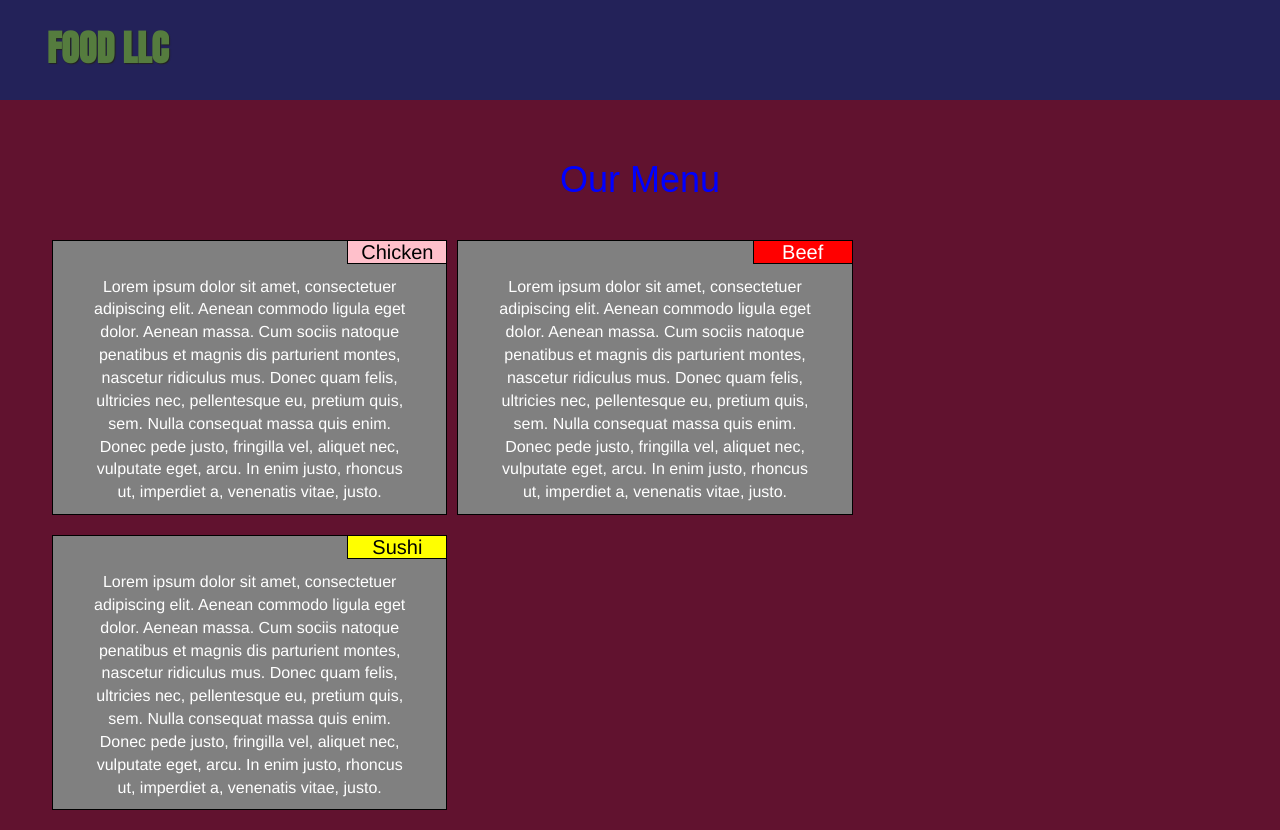
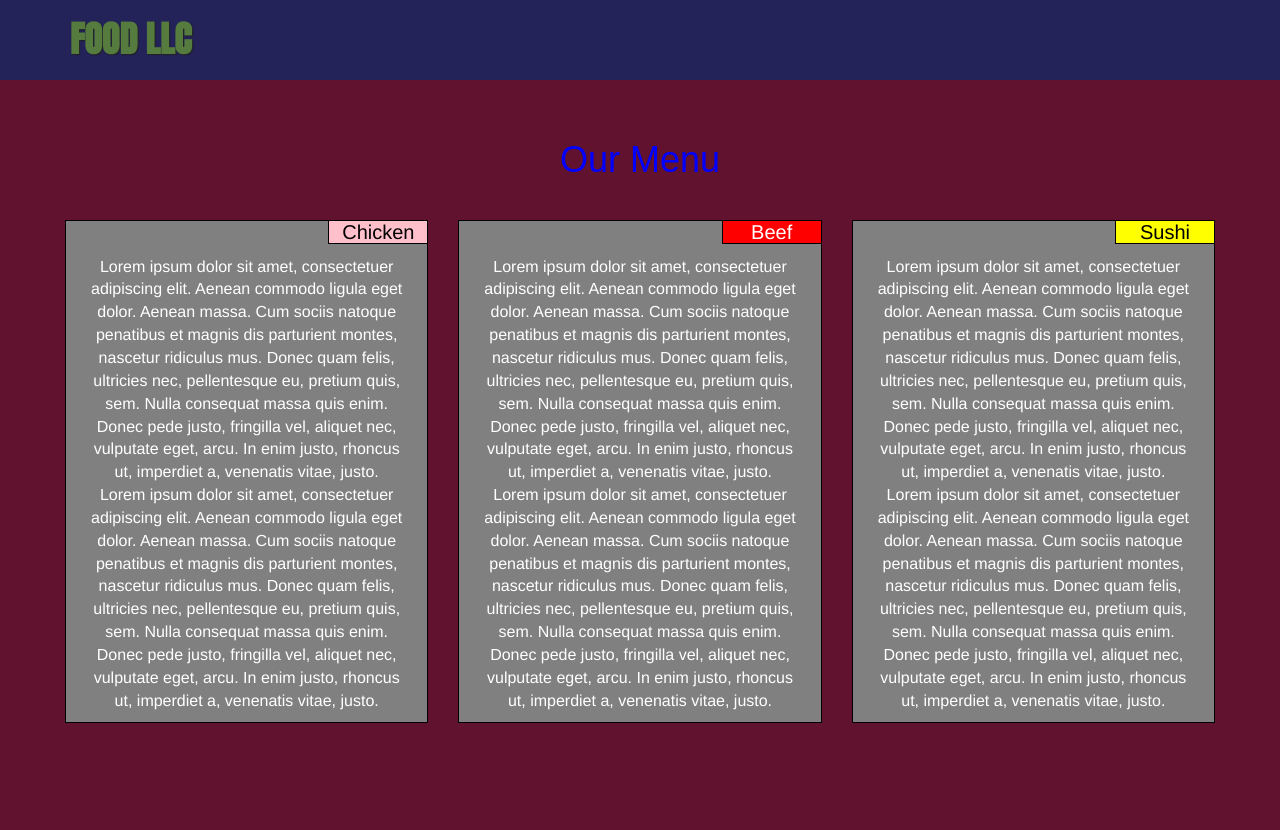
Before and after one commit to VenturaPerret/coursera, a plain HTML site: page Weeks/Week 3/module3-solution.html in a window 1280 px wide. After the commit the page ends 800 px from the top, so only its background shows below. Drawn offline with Linux system fonts and the light colour scheme; a web font is replaced by a local one.

```diff
--- a/Weeks/Week 3/css/stylesheet.css
+++ b/Weeks/Week 3/css/stylesheet.css
@@ -6,11 +6,12 @@
 }
 
 /** HEADER **/
+
 #header-nav {
   background-color: #232259;
   border-radius: 0;
   border: 0;
-  height: 100px;
+  height: 80px;
 }
 
 #logo-img {
@@ -21,7 +22,7 @@
 }
 
 .navbar-brand {
-  padding-top: 15px;
+  padding-top: 0px;
 }
 
 .navbar-brand h1 { /* Restaurant name */
@@ -33,18 +34,13 @@
   text-shadow: 1px 1px 1px #222;
   margin-top: 0;
   margin-bottom: 0;
-  line-height: .75;
+  vertical-align: middle /* PARA ALINEAR EN EL CENTRO VERTICALMENTE (NO SE SI HORIZONTAL)*/
 }
 
 .navbar-brand a:hover, .navbar-brand a:focus {
   text-decoration: none;
 }
-.navbar-brand p { /* Kosher cert */
-  color: #000;
-  text-transform: uppercase;
-  font-size: .7em;
-  margin-top: 15px;
-}
+
 .navbar-brand p span { /* Star-K */
   vertical-align: middle;
 }
@@ -63,14 +59,16 @@
   overflow: hidden;
 }
 
+.container > button {
+   margin-top: -29px;
+ }
 
-
-@media (min-width: 1200px) {
+/*@media (min-width: 1200px) {
   .container {
     width: 95%;
   }
 
-
+*/
 
   /*Cuelpo de la brom*/
 
@@ -80,21 +78,29 @@
   padding-bottom: 30px;
 }
 
-
+.container>.row {
+margin-right: -20px;
+  margin-left: -20px;
+}
 
 /* Each container*/
-#BigBoxes {
-  position: relative;
-  border: 1px solid black;
-  background-color: grey;
-  font-family: Helvetica;
-  margin: 6px;
+#Boxes {
   margin-bottom: 20px;
   overflow: none;
   text-align: center;
   margin: 0px 5px 20px 5px;
+}
+
+.EachBox{
+  border: 1px solid black;
+  background-color: grey;
+  font-family: Helvetica;
+  margin: auto;
+  margin-bottom: 20px;
+  overflow: none;
+  float: left;
   text-align: center;
-  float: left;
+
 }
 
 
@@ -104,7 +110,7 @@
   background-color: white;
   float: right;
   margin-top: -1px;
-  margin-right: -16px;
+  margin-right: -1px;
   clear: left;
   font-size: 20px;
   width: 100px;
--- a/Weeks/Week 3/module3-solution.html
+++ b/Weeks/Week 3/module3-solution.html
@@ -47,20 +47,38 @@
   </div>
 
 <!-- Boxes-->
-  <div class="container">
-      <div id="BigBoxes" class="col-md-4 col-sm-6 col-xs-12">
-        <h2 id="chicken"> Chicken </h2>
-        <p class="tt"> Lorem ipsum dolor sit amet, consectetuer adipiscing elit. Aenean commodo ligula eget dolor. Aenean massa. Cum sociis natoque penatibus et magnis dis parturient montes, nascetur ridiculus mus. Donec quam felis, ultricies nec, pellentesque eu, pretium quis, sem. Nulla consequat massa quis enim. Donec pede justo, fringilla vel, aliquet nec, vulputate eget, arcu. In enim justo, rhoncus ut, imperdiet a, venenatis vitae, justo.</p>
+
+<div id="main-content" class="container">
+  <div class="row"> <!-- Row lo que hace es que te quita -15px de cada lado para que lo que está dentro del div se puede alinear con los elementos que están en el container arriba y abajo. Sino al aplicar las columnas de Bootstrap, el margen de los lados de las cuadrículas hará que los elementos dentro de esta sección no estén alineados con el resto de los de la página.-->
+
+    <!-- EL problema esta en boxes!!!!!!!!!!!!!!!!!!!!!!!! -->
+      <div class="col-md-4 col-sm-6 col-xs-12">
+        <div class="EachBox">
+          <h2 id="chicken"> Chicken </h2>
+          <p class="tt"> Lorem ipsum dolor sit amet, consectetuer adipiscing elit. Aenean commodo ligula eget dolor. Aenean massa. Cum sociis natoque penatibus et magnis dis parturient montes, nascetur ridiculus mus. Donec quam felis, ultricies nec, pellentesque eu, pretium quis, sem. Nulla consequat massa quis enim. Donec pede justo, fringilla vel, aliquet nec, vulputate eget, arcu. In enim justo, rhoncus ut, imperdiet a, venenatis   vitae, justo.
+          <br>
+          Lorem ipsum dolor sit amet, consectetuer adipiscing elit. Aenean commodo ligula eget dolor. Aenean massa. Cum sociis natoque penatibus et magnis dis parturient montes, nascetur ridiculus mus. Donec quam felis, ultricies nec, pellentesque eu, pretium quis, sem. Nulla consequat massa quis enim. Donec pede justo, fringilla vel, aliquet nec, vulputate eget, arcu. In enim justo, rhoncus ut, imperdiet a, venenatis   vitae, justo.</p>
+        </div>
       </div>
-      <div id="BigBoxes" class="col-md-4 col-sm-6 col-xs-12">
-        <h2 id="beef"> Beef </h2>
-        <p class="tt"> Lorem ipsum dolor sit amet, consectetuer adipiscing elit. Aenean commodo ligula eget dolor. Aenean massa. Cum sociis natoque penatibus et magnis dis parturient montes, nascetur ridiculus mus. Donec quam felis, ultricies nec, pellentesque eu, pretium quis, sem. Nulla consequat massa quis enim. Donec pede justo, fringilla vel, aliquet nec, vulputate eget, arcu. In enim justo, rhoncus ut, imperdiet a, venenatis vitae, justo.</p>
+      <div class="col-md-4 col-sm-6 col-xs-12">
+        <div class="EachBox">
+          <h2 id="beef"> Beef </h2>
+          <p class="tt"> Lorem ipsum dolor sit amet, consectetuer adipiscing elit. Aenean commodo ligula eget dolor. Aenean massa. Cum sociis natoque penatibus et magnis dis parturient montes, nascetur ridiculus mus. Donec quam felis, ultricies nec, pellentesque eu, pretium quis, sem. Nulla consequat massa quis enim. Donec pede justo, fringilla vel, aliquet nec, vulputate eget, arcu. In enim justo, rhoncus ut, imperdiet a, venenatis vitae, justo.
+          <br>
+          Lorem ipsum dolor sit amet, consectetuer adipiscing elit. Aenean commodo ligula eget dolor. Aenean massa. Cum sociis natoque penatibus et magnis dis parturient montes, nascetur ridiculus mus. Donec quam felis, ultricies nec, pellentesque eu, pretium quis, sem. Nulla consequat massa quis enim. Donec pede justo, fringilla vel, aliquet nec, vulputate eget, arcu. In enim justo, rhoncus ut, imperdiet a, venenatis vitae, justo.
+          </p>
+        </div>
       </div>
-      <div id="BigBoxes" class="col-md-4 col-sm-12">
-        <h2 id="sushi"> Sushi </h2>
-        <p class="tt">  Lorem ipsum dolor sit amet, consectetuer adipiscing elit. Aenean commodo ligula eget dolor. Aenean massa. Cum sociis natoque penatibus et magnis dis parturient montes, nascetur ridiculus mus. Donec quam felis, ultricies nec, pellentesque eu, pretium quis, sem. Nulla consequat massa quis enim. Donec pede justo, fringilla vel, aliquet nec, vulputate eget, arcu. In enim justo, rhoncus ut, imperdiet a, venenatis vitae, justo.</p>
+      <div class="col-md-4 col-sm-12 col-xs-12">
+        <div class="EachBox">
+          <h2 id="sushi"> Sushi </h2>
+          <p class="tt">  Lorem ipsum dolor sit amet, consectetuer adipiscing elit. Aenean commodo ligula eget dolor. Aenean massa. Cum sociis natoque penatibus et magnis dis parturient montes, nascetur ridiculus mus. Donec quam felis, ultricies nec, pellentesque eu, pretium quis, sem. Nulla consequat massa quis enim. Donec pede justo, fringilla vel, aliquet nec, vulputate eget, arcu. In enim justo, rhoncus ut, imperdiet a, venenatis vitae, justo.
+          <br>
+          Lorem ipsum dolor sit amet, consectetuer adipiscing elit. Aenean commodo ligula eget dolor. Aenean massa. Cum sociis natoque penatibus et magnis dis parturient montes, nascetur ridiculus mus. Donec quam felis, ultricies nec, pellentesque eu, pretium quis, sem. Nulla consequat massa quis enim. Donec pede justo, fringilla vel, aliquet nec, vulputate eget, arcu. In enim justo, rhoncus ut, imperdiet a, venenatis vitae, justo.</p>
+        </div>
       </div>
   </div>
+</div>
 
 
   <!-- jQuery (Bootstrap JS plugins depend on it) -->
```
Also changed, not shown: Weeks/Week 3/css/bootstrap.css.
